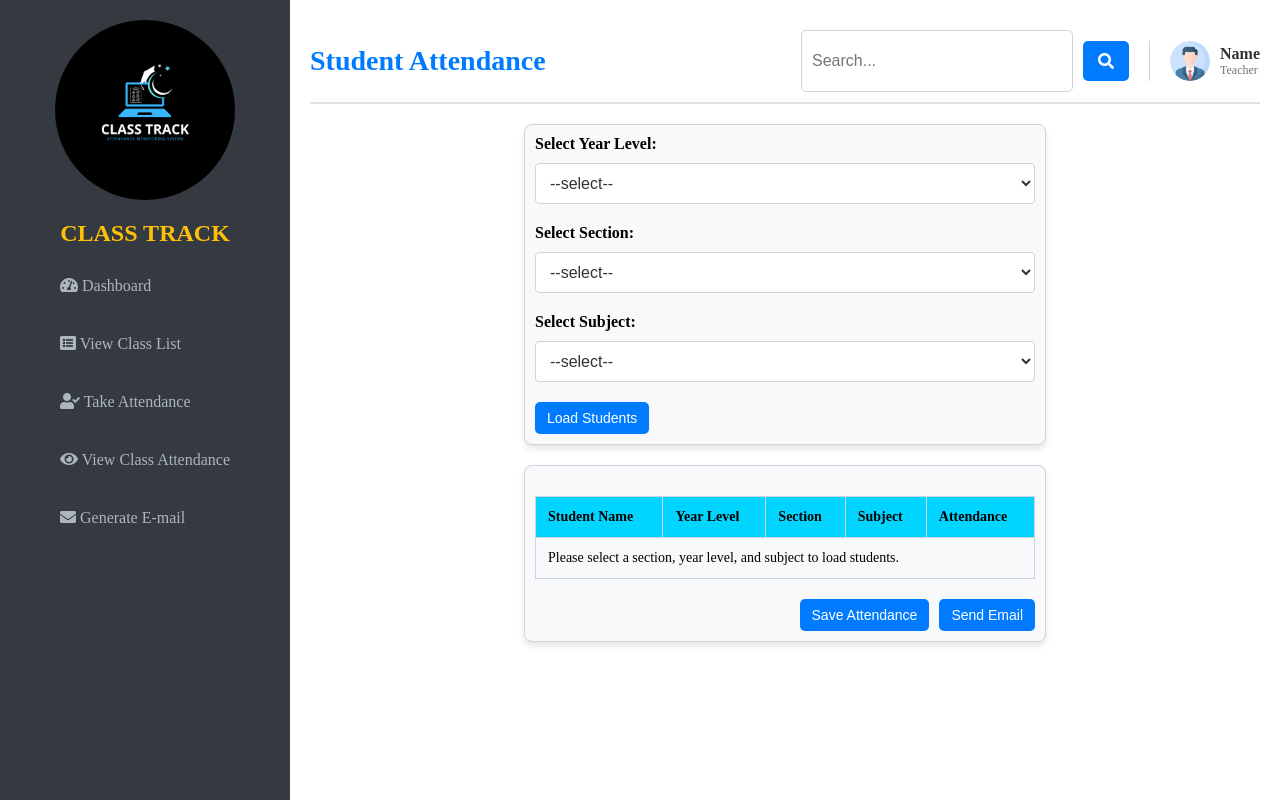
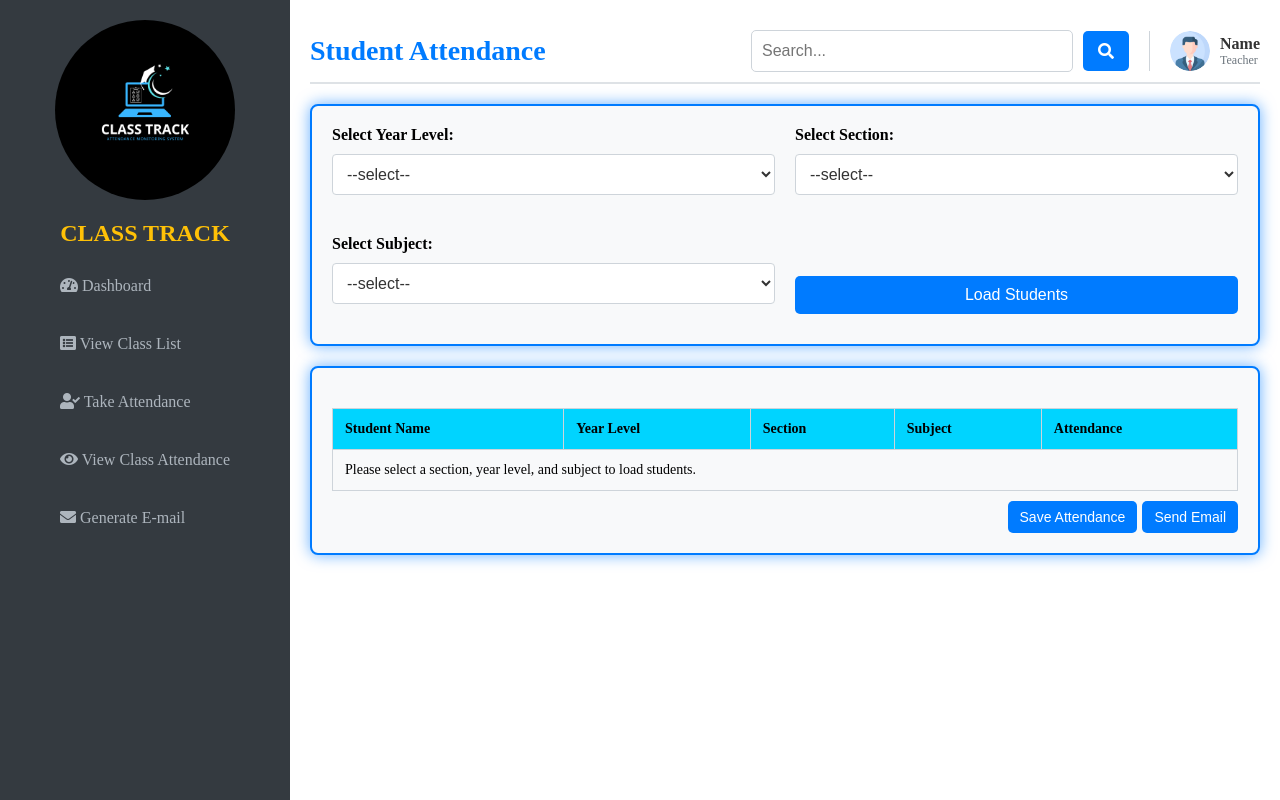
Before and after one commit to SolidariosAlenRoy/AMS, a PHP site: page /attendance.php in a window 1280 px wide. Run offline with PHP 8.4, Linux system fonts and the light colour scheme; data comes from the database, SQL or seed files in the repository.

Commit message:
adjusted some UI designs

```diff
--- a/attendance.php
+++ b/attendance.php
@@ -146,8 +146,8 @@
     padding: 10px;
     border: 1px solid #ced4da;
     border-radius: 5px;
-    width: 250px;
-    height: 40px;
+    width: 300px;
+    height: 20px;
     font-size: 16px;
 }
 
@@ -211,25 +211,31 @@
 }
 
 /* Form */
-.form-container {
-    display: flex;
-    justify-content: center;
-    align-items: center;
-    flex-direction: column;
-    gap: 20px;
-    margin-top: 20px;
-    height: auto;
+.form-container-wrapper {
+    border: 2px solid #007bff;
+    padding: 20px;
+    border-radius: 8px;
+    background-color: #f8f9fa;
+    margin-bottom: 20px;
+    box-shadow: 0 0 15px rgba(0, 123, 255, 0.6); /* Glowing border effect */
+    transition: box-shadow 0.3s ease-in-out; /* Smooth transition */
+
 }
 
-form {
-    flex: 1;
-    padding: 10px;
-    width: 80%;
-    max-width: 500px;
-    background-color: #f8f9fa;
-    border: 1px solid #ced4da;
-    border-radius: 8px;
-    box-shadow: 0px 4px 6px rgba(0, 0, 0, 0.1);
+.form-container-wrapper:hover {
+    box-shadow: 0 0 25px rgba(0, 123, 255, 0.9); /* Intensify the glow on hover */
+}
+
+.form-grid {
+    display: grid;
+    grid-template-columns: repeat(2, 1fr);
+    gap: 20px;
+    align-items: center;
+}
+
+.form-item {
+    display: flex;
+    flex-direction: column;
 }
 
 /* Dropdown */
@@ -254,8 +260,8 @@
 .buttons-container {
     display: flex;
     justify-content: flex-end;
-    gap: 10px;
-    margin-top: 20px;
+    gap: 5px;
+    margin-top: 10px;
 }
 
 button {
@@ -271,6 +277,13 @@
 
 button:hover {
     background-color: #0056b3;
+}
+
+.form-item button {
+    width: 100%;
+    padding: 10px;
+    font-size: 16px;
+    margin-top: 10px;
 }
 
 /* Table */
@@ -316,8 +329,6 @@
         margin-top: 10px;
     }
 }
-
-
         </style>
     </head>
     <body>
@@ -357,8 +368,11 @@
                 </div>
 
                 <!-- HTML Form for Attendance -->
-        <div class="form-container">
-            <form method="POST" action="attendance.php">
+                <div class="form-container-wrapper">
+    <form method="POST" action="attendance.php" class="form-container">
+        <div class="form-grid">
+            <!-- Select Year Level -->
+            <div class="form-item">
                 <label for="year_level">Select Year Level:</label>
                 <select name="year_level" required>
                     <option value="">--select--</option>
@@ -370,7 +384,10 @@
                     }
                     ?>
                 </select>
+            </div>
 
+            <!-- Select Section -->
+            <div class="form-item">
                 <label for="section">Select Section:</label>
                 <select name="section" required>
                     <option value="">--select--</option>
@@ -382,7 +399,10 @@
                     }
                     ?>
                 </select>
+            </div>
 
+            <!-- Select Subject -->
+            <div class="form-item">
                 <label for="subject">Select Subject:</label>
                 <select name="subject" required>
                     <option value="">--select--</option>
@@ -394,14 +414,28 @@
                     }
                     ?>
                 </select>
+            </div>
 
-                <button type="submit">Load Students</button>
+            <!-- Load Students Button -->
+            <div class="form-item">
+                <button type="submit" style="margin-top: 30px;">Load Students</button>
+            </div>
+        </div>
     </form>
+</div>
 
+
+
+
+
+<div class="form-container-wrapper">
     <form method="POST" action="save_attendance.php">
         <input type="hidden" name="year_level" value="<?php echo $year_level; ?>">
         <input type="hidden" name="section" value="<?php echo $section_id; ?>">
         <input type="hidden" name="subject" value="<?php echo $subject_id; ?>">
+
+        <!-- Table Container -->
+        <div class="table-container-wrapper">
             <!-- Student Table and Attendance Dropdown -->
             <table>
                 <thead>
@@ -452,11 +486,15 @@
                     ?>
                 </tbody>
             </table>
+        </div>
+
         <div class="buttons-container">
             <button type="submit" name="save_attendance">Save Attendance</button>
-        <button type="submit" name="send_email" formaction="email.php">Send Email</button> <!-- New Send Email button -->
+            <button type="submit" name="send_email" formaction="email.php">Send Email</button>
         </div>
     </form>
+</div>
+
 
 
 
--- a/email.php
+++ b/email.php
@@ -150,8 +150,8 @@
     padding: 10px;
     border: 1px solid #ced4da;
     border-radius: 5px;
-    width: 250px;
-    height: 40px;
+    width: 300px;
+    height: 20px;
     font-size: 16px;
 }
 
--- a/vclassattendance.php
+++ b/vclassattendance.php
@@ -190,8 +190,8 @@
 
 .search-input {
     padding: 10px;
-    width: 250px;
-    height: 40px;
+    width: 300px;
+    height: 20px;
     font-size: 16px;
     border: 1px solid #ced4da;
     border-radius: 5px;
```
Also changed, not shown: teacherint.php (+6 -4 lines), vclasslist.php (+58 -21 lines). Lines whose indentation alone changed are shown as unchanged.
